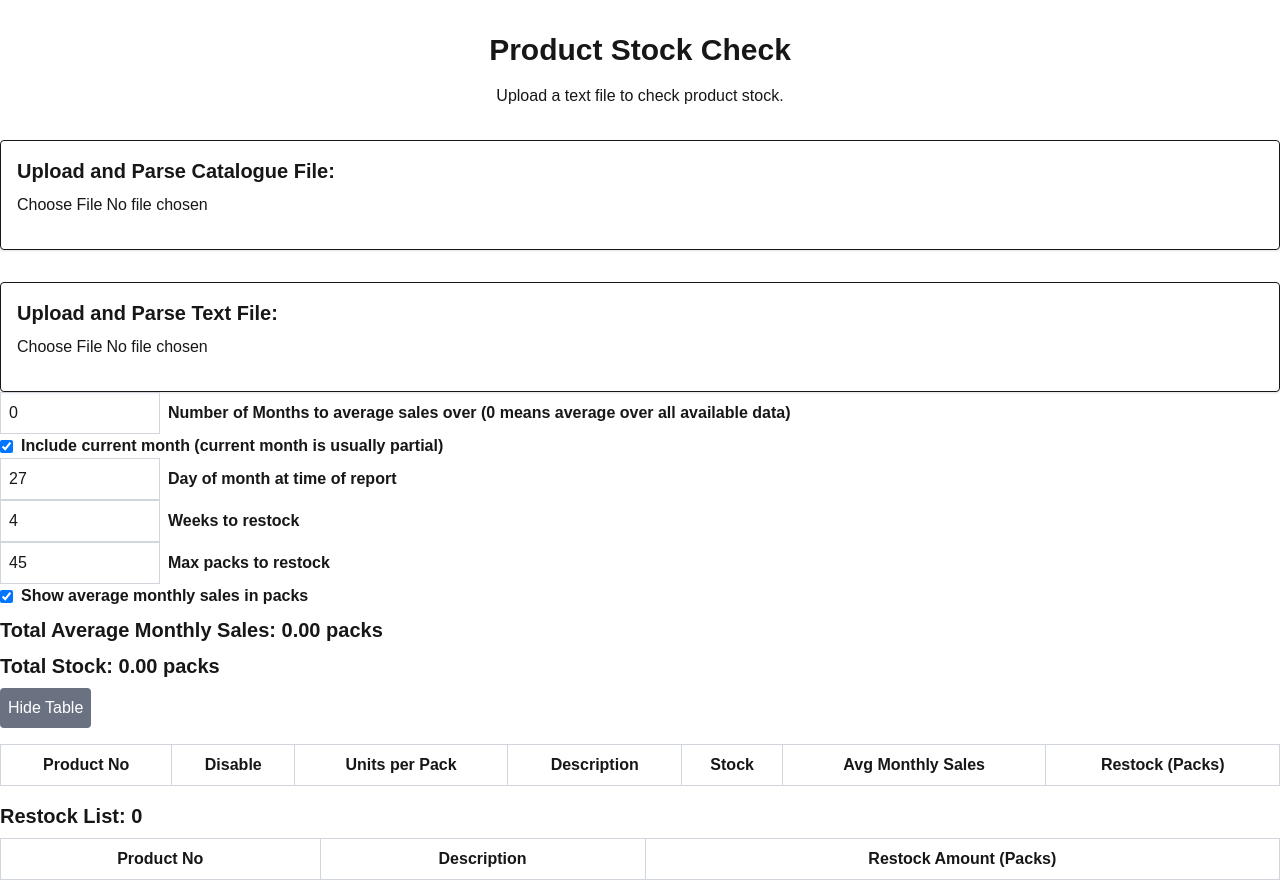
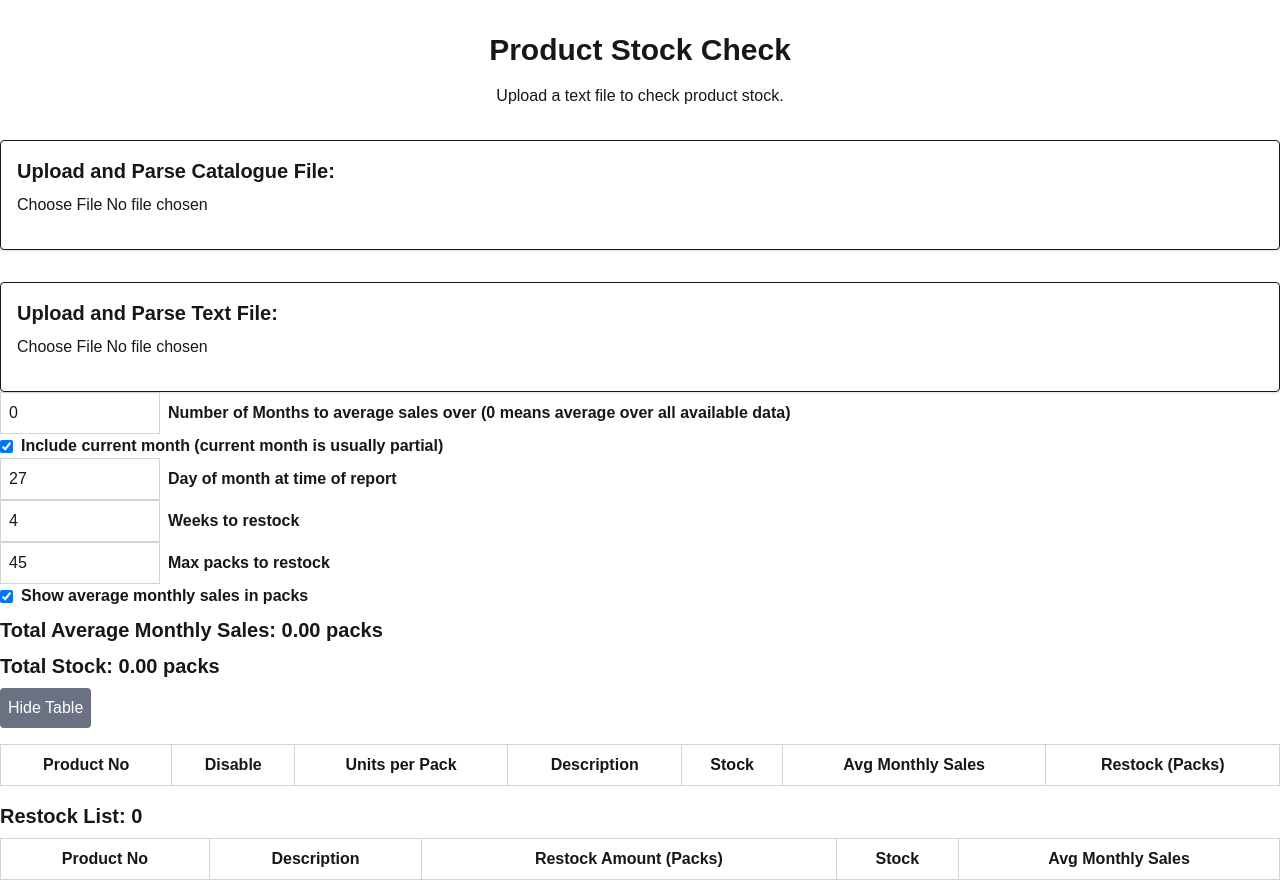
Before and after one commit to deep123845/product-stock-check, a Next.js app: page / in a window 1280 px wide. Built offline with nearby package versions, Linux system fonts and the light colour scheme.

Commit message:
added display of some statistics to restock list

```diff
--- a/src/app/components/ProductHistoryDisplay.tsx
+++ b/src/app/components/ProductHistoryDisplay.tsx
@@ -249,6 +249,12 @@ const ProductHistoryDisplay: React.FC<ProductHistoryDisplayProps> = ({ productHi
                             <th className="border border-gray-300 p-2">Product No</th>
                             <th className="border border-gray-300 p-2">Description</th>
                             <th className="border border-gray-300 p-2">Restock Amount (Packs)</th>
+                            <th className="border border-gray-300 p-2">Stock</th>
+                            <th className="border border-gray-300 p-2">Avg Monthly Sales</th>
+                            {monthIndices.map((index) => (
+                                index < monthIndices.length - 2 ? null :
+                                    <th key={index} className="border border-gray-300 p-2">{months[index]}</th>
+                            ))}
                         </tr>
                     </thead>
                     <tbody>
@@ -259,6 +265,18 @@ const ProductHistoryDisplay: React.FC<ProductHistoryDisplayProps> = ({ productHi
                                     {productHistory.find(history => history.productNo === productNo)?.description || "N/A"}
                                 </td>
                                 <td className="border border-gray-300 p-2">{restockList[productNo]}</td>
+                                <td className="border border-gray-300 p-2">
+                                    {productHistory.find(history => history.productNo === productNo)?.stock || 0}
+                                </td>
+                                <td className="border border-gray-300 p-2">
+                                    {showInPacks ? averageMonthlySalesPerPack[productNo].toFixed(2) : averageMonthlySales[productNo].toFixed(2)}
+                                </td>
+                                {monthIndices.map((monthIndex) => (
+                                    monthIndex < monthIndices.length - 2 ? null :
+                                        <td key={monthIndex} className={`border border-gray-300 p-2 ${includedMonths[productNo].includes(monthIndex) ? "text-green-500" : "text-red-500"}`}>
+                                            {productHistory.find(history => history.productNo === productNo)?.sales[monthIndex] || 0}
+                                        </td>
+                                ))}
                             </tr>
                         ))}
                     </tbody>
```
